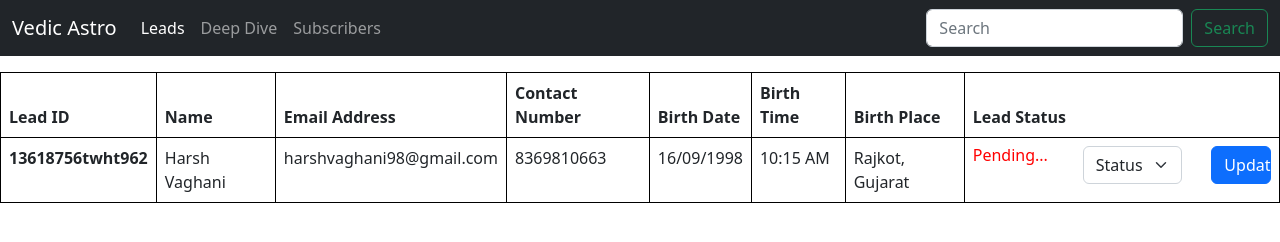
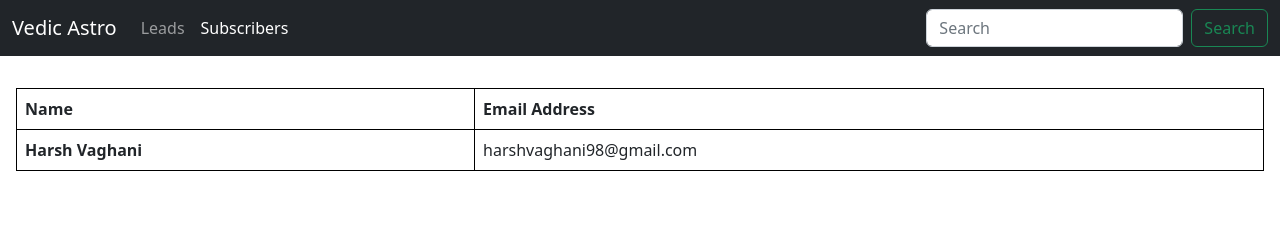
Before and after one commit to harshvaghanii/landingpageadmindashboard, a website: page admin/frontend/html/subscribers.html in a window 1280 px wide. Drawn offline with nearby package versions, Linux system fonts and the light colour scheme.

Commit message:
refactoring code

```diff
--- a/admin/index.html
+++ b/admin/frontend/html/subscribers.html
@@ -6,7 +6,7 @@
     <meta name="viewport" content="width=device-width, initial-scale=1">
     <title>Admin Panel</title>
     <link href="https://cdn.jsdelivr.net/npm/bootstrap@5.2.0-beta1/dist/css/bootstrap.min.css" rel="stylesheet" integrity="sha384-0evHe/X+R7YkIZDRvuzKMRqM+OrBnVFBL6DOitfPri4tjfHxaWutUpFmBp4vmVor" crossorigin="anonymous">
-    <link rel="stylesheet" href="style.css">
+    <link rel="stylesheet" href="../css/style.css">
 </head>
 
 <body>
@@ -23,13 +23,13 @@
             <div class="collapse navbar-collapse" id="navbarSupportedContent">
                 <ul class="navbar-nav me-auto mb-2 mb-lg-0">
                     <li class="nav-item">
-                        <a class="nav-link active" aria-current="page" href="#">Leads</a>
+                        <a class="nav-link" aria-current="page" href="index.html">Leads</a>
                     </li>
+                    <!-- <li class="nav-item">
+                        <a class="nav-link" href="./deepdive.html">Deep Dive</a>
+                    </li> -->
                     <li class="nav-item">
-                        <a class="nav-link" href="./deepdive.html">Deep Dive</a>
-                    </li>
-                    <li class="nav-item">
-                        <a class="nav-link" href="./subscribers.html">Subscribers</a>
+                        <a class="nav-link active" href="./subscribers.html">Subscribers</a>
                     </li>
                 </ul>
                 <form class="d-flex" role="search">
@@ -43,45 +43,20 @@
 
     <!-- Leads Table section -->
 
-    <div class="table-wrapper my-3">
+    <div class="table-wrapper my-3 p-3">
         <table class="table">
             <thead>
                 <tr>
-                    <th scope="col">Lead ID</th>
                     <th scope="col">Name</th>
                     <th scope="col">Email Address</th>
-                    <th scope="col">Contact Number</th>
-                    <th scope="col">Birth Date</th>
-                    <th scope="col">Birth Time</th>
-                    <th scope="col">Birth Place</th>
-                    <th scope="col">Lead Status</th>
                 </tr>
             </thead>
             <tbody>
                 <tr>
-                    <th scope="row">13618756twht962</th>
-                    <td>Harsh Vaghani</td>
+                    <th scope="row">Harsh Vaghani</th>
                     <td>harshvaghani98@gmail.com</td>
-                    <td>8369810663</td>
-                    <td>16/09/1998</td>
-                    <td>10:15 AM</td>
-                    <td>Rajkot, Gujarat</td>
-                    <td>
-                        <form action="" class="update-form">
-                            <div class="lead-status">
-                                <h6>Pending...</h6>
-                            </div>
-                            <select class="form-select status-selector">
-                                <option selected="true" disabled="disabled">Status</option>
-                                <option value="contacted">Contacted</option>
-                                <option value="notinterested">Interested</option>
-                                <option value="notinterested">Not Interested</option>
-                                <option value="notinterested">Purchased</option>
-                            </select>
-                            <button type="submit" class="btn btn-primary update-btn">Update</button>
-                        </form>
-                    </td>
                 </tr>
+
             </tbody>
         </table>
     </div>
```
Also changed, not shown: admin/frontend/html/index.html (renamed from admin/subscribers.html, +36 -9 lines), admin/package.json (added, +17 -0 lines), admin/frontend/css/style.css (renamed from admin/style.css), admin/frontend/html/deepdive.html (renamed from admin/deepdive.html), admin/frontend/js/leads.js (added), 2 other files.
